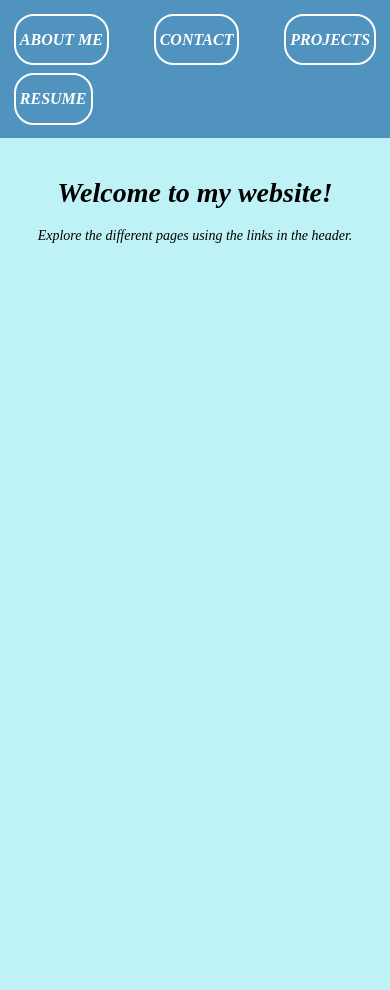
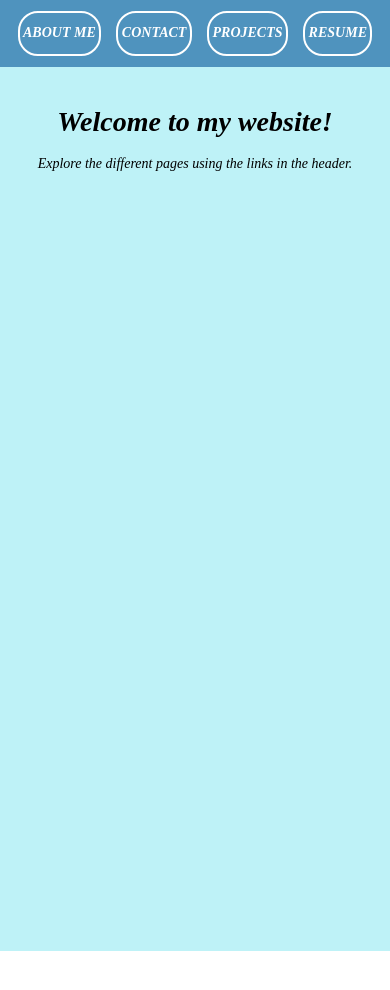
Before and after one commit to windtronic/react_portfolio, a React (Create React App) app in the folder react_portfolio/: page / in a window 390 px wide. Shown: the top 990 px of the page. After the commit the page ends 951 px from the top, so only its background shows below. Built offline with nearby package versions, Linux system fonts and the light colour scheme.

Commit message:
needs more media only adjustments

```diff
--- a/react_portfolio/src/App.css
+++ b/react_portfolio/src/App.css
@@ -19,7 +19,7 @@
   width: 100vw;
   min-width: 300px;
 }
-@media (max-width: 768px) {
+@media (max-width: 900px) {
   .App {
     font-size: 14px;
     min-width: 0;
@@ -38,10 +38,11 @@
   display: flex;
   justify-content: space-between;
   align-items: center;
-  padding: 0.7em;
+  padding: 0.5em 1em;
   background-color: rgb(79, 147, 190);
-  flex-wrap: wrap;
+  white-space: nowrap;
 }
+
 
 .nav-link {
   margin:  .5em;
@@ -56,9 +57,9 @@
   border-radius: 20px;
 }
 
-@media only screen and (max-width: 600px) {
+@media only screen and (max-width: 900px) {
   .nav-link {
-    font-size: .5rem;
+    font-size: .5em;
   }
 }
 
@@ -178,7 +179,7 @@
 text-align: justify;
 }
 
-@media only screen and (min-width: 768px) {
+@media only screen and (min-width: 900px) {
 .nav-link {
   margin:  .5em;
   text-decoration: none;
@@ -194,7 +195,7 @@
 }
 
 
-@media only screen and (min-width: 600px) {
+@media only screen and (min-width: 900px) {
 .header-container {
   display: flex;
   justify-content: space-between;
@@ -204,7 +205,7 @@
 }
 }
 
-@media only screen and (min-width: 600px) {
+@media only screen and (min-width: 900px) {
 .project-container {
 display: flex;
 flex-wrap: wrap;
@@ -215,7 +216,7 @@
 }
 
 /* CSS rules for screens smaller than 768px */
-@media (max-width: 600px) {
+@media (max-width: 1200px) {
   body {
     font-size: 14px;
   }
```
